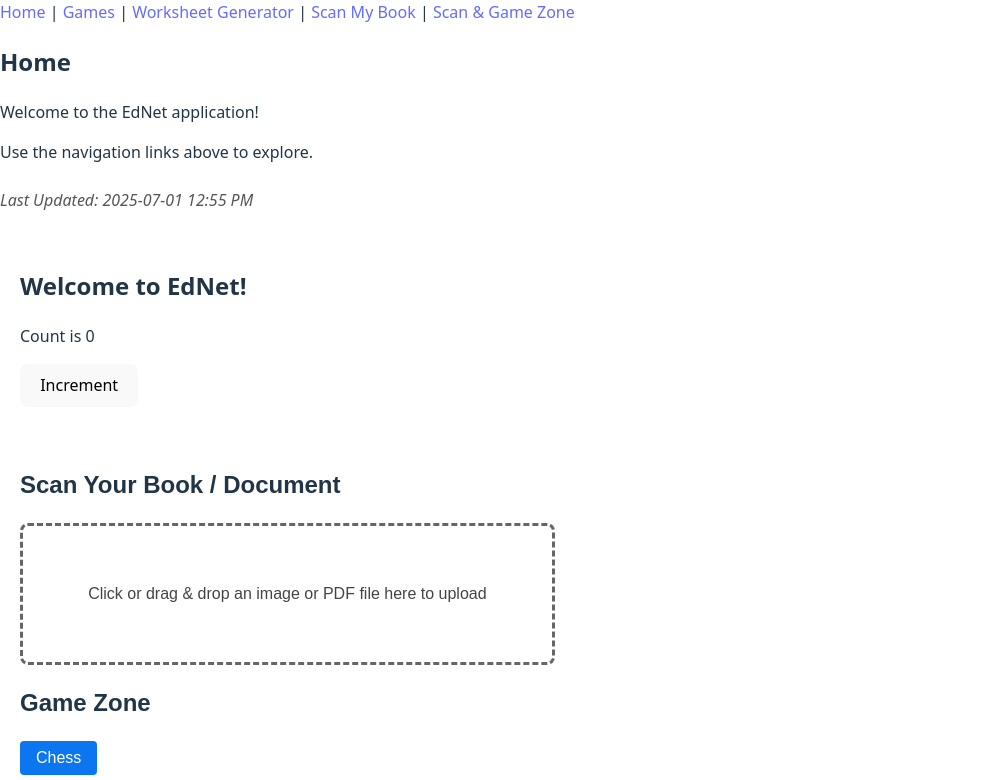
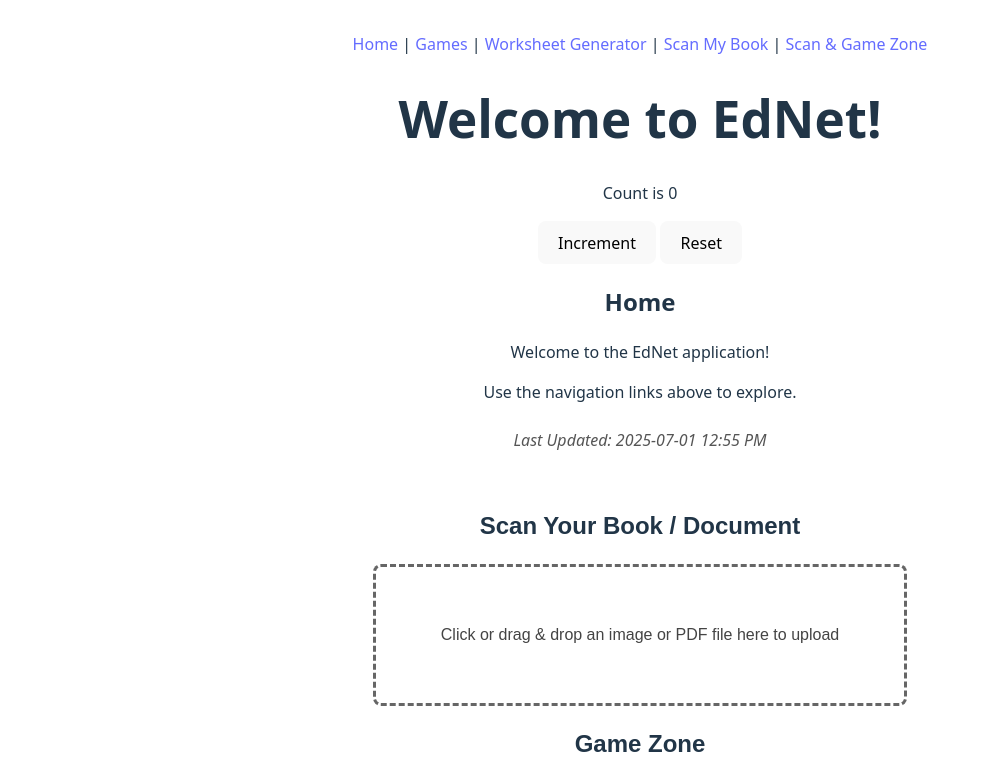
Before and after one commit to ednetlearn/ednet-phase-1, a React (Vite) app: page / in a window 1280 px wide. Shown: the top 780 px of the page, without its empty margins (0-990 px from the left). Built offline with nearby package versions, Linux system fonts and the light colour scheme.

Commit message:
Add App.css import to App.jsx for styling

```diff
--- a/src/App.jsx
+++ b/src/App.jsx
@@ -1,5 +1,9 @@
 import React, { useState } from 'react';
 import { BrowserRouter as Router, Routes, Route, Link } from 'react-router-dom';
+
+// Import the App.css file to apply styles
+import './App.css';
+
 import Home from './Home';
 import GamesPage from './GamesPage';
 import WorksheetGenerator from './WorksheetGenerator';
@@ -9,32 +13,48 @@ import ScanAndGameZoneUI from './ScanAndGameZoneUI';  // Import new component
 function App() {
   const [count, setCount] = useState(0); // State to manage the count
 
+  // Increment the count
+  const incrementCount = () => setCount(count + 1);
+
+  // Reset the count to 0
+  const resetCount = () => setCount(0);
+
   return (
     <Router>
-      <nav>
-        <Link to="/">Home</Link> |{' '}
-        <Link to="/games">Games</Link> |{' '}
-        <Link to="/worksheets">Worksheet Generator</Link> |{' '}
-        <Link to="/scan">Scan My Book</Link> |{' '}
-        <Link to="/scangamezone">Scan & Game Zone</Link>  {/* New Link */}
+      <div className="app-container">
+        {/* Navigation */}
+        <nav className="nav-bar">
+          <Link to="/" className="nav-link">Home</Link> |{' '}
+          <Link to="/games" className="nav-link">Games</Link> |{' '}
+          <Link to="/worksheets" className="nav-link">Worksheet Generator</Link> |{' '}
+          <Link to="/scan" className="nav-link">Scan My Book</Link> |{' '}
+          <Link to="/scangamezone" className="nav-link">Scan & Game Zone</Link>
         </nav>
 
+        <div className="content-container">
+          {/* Title and Button Section */}
+          <div className="header-section">
+            <h1>Welcome to EdNet!</h1>
+            <p>Count is {count}</p> {/* Display count */}
+            <div className="button-group">
+              <button className="increment-btn" onClick={incrementCount}>Increment</button> {/* Increment button */}
+              <button className="reset-btn" onClick={resetCount}>Reset</button> {/* Reset button */}
+            </div>
+          </div>
+
+          {/* Routes */}
           <Routes>
             <Route path="/" element={<Home />} />
             <Route path="/games" element={<GamesPage />} />
             <Route path="/worksheets" element={<WorksheetGenerator />} />
             <Route path="/scan" element={<ScanMyBook />} />
-        <Route path="/scangamezone" element={<ScanAndGameZoneUI />} />  {/* New Route */}
+            <Route path="/scangamezone" element={<ScanAndGameZoneUI />} />
           </Routes>
 
-      {/* Count feature */}
-      <div style={{ padding: '20px' }}>
-        <h2>Welcome to EdNet!</h2>
-        <p>Count is {count}</p> {/* Display count */}
-        <button onClick={() => setCount(count + 1)}>Increment</button> {/* Button to increment */}
+          {/* Scan and Game Zone UI Component */}
+          <ScanAndGameZoneUI />
         </div>
-
-      <ScanAndGameZoneUI /> {/* Display the ScanAndGameZoneUI component */}
+      </div>
     </Router>
   );
 }
```
Lines whose indentation alone changed are shown as unchanged.
